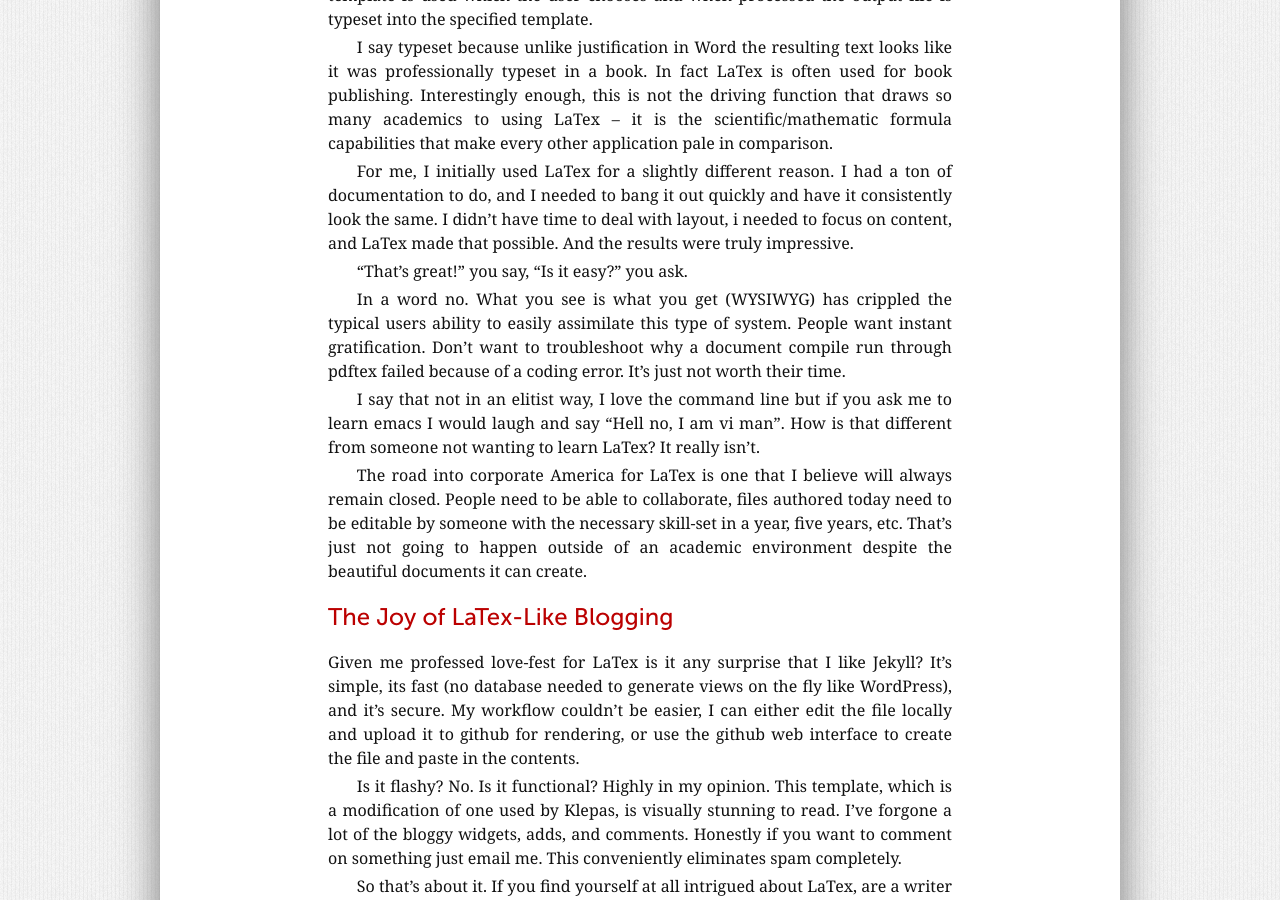
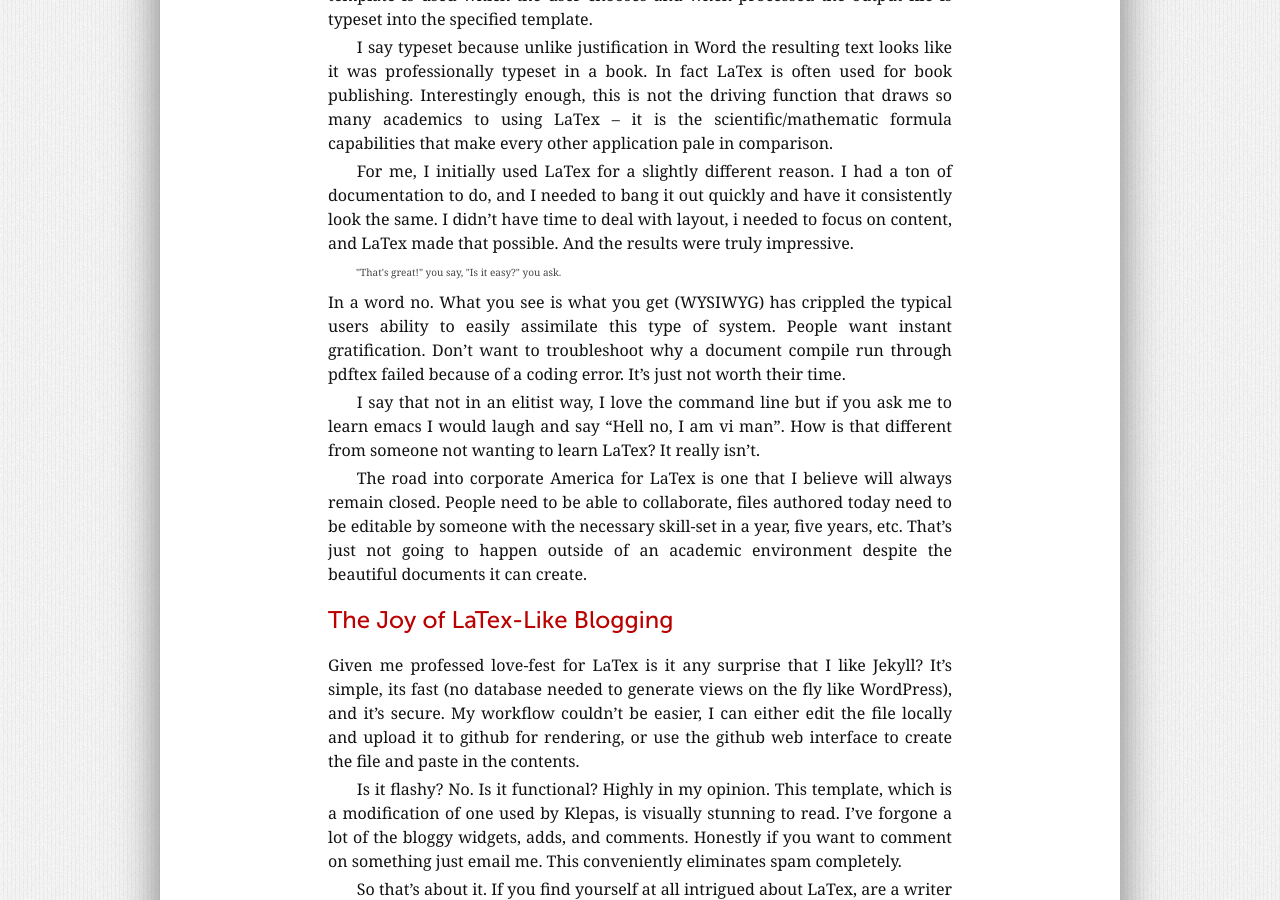
Before and after one commit to stvlange/stvlange.github.com, a Jekyll site: the page built from _posts/2013-04-01-Less-is-More.markdown, in a window 1280 px wide and 900 px high, scrolled down 1150 px. Built offline with Jekyll 4.4.1, drawn with Linux system fonts in a browser that asks for light colours.

```diff
--- a/_posts/2013-04-01-Less-is-More.markdown
+++ b/_posts/2013-04-01-Less-is-More.markdown
@@ -18,7 +18,7 @@ I say typeset because unlike justification in Word the resulting text looks like
 
 For me, I initially used LaTex for a slightly different reason.  I had a ton of documentation to do, and I needed to bang it out quickly and have it consistently look the same.  I didn't have time to deal with layout, i needed to focus on content, and LaTex made that possible.  And the results were truly impressive.
 
-  "That's great!" you say, "Is it easy?" you ask.
+  <blockquote>"That's great!" you say, "Is it easy?" you ask. </blockquote>
 
 In a word no.  What you see is what you get (WYSIWYG) has crippled the typical users ability to easily assimilate this type of system.  People want instant gratification.  Don't want to troubleshoot why a document compile run through pdftex failed because of a coding error.  It's just not worth their time.
 
```
